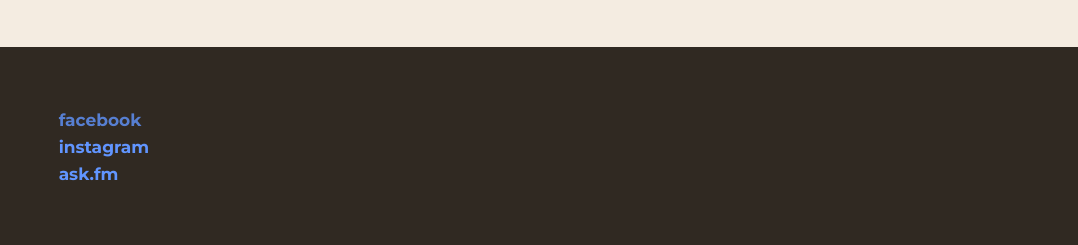
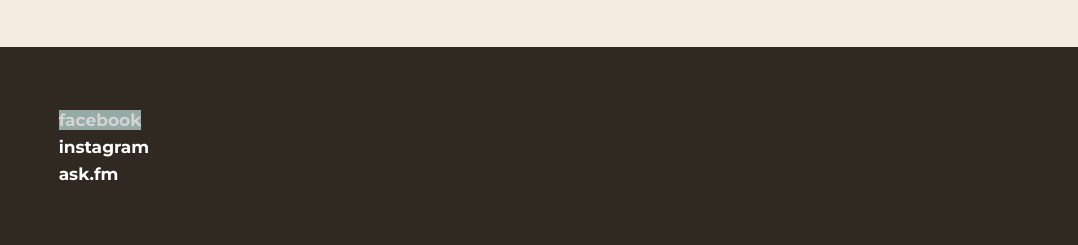
Before and after one commit to meoluoicuon/portfolio, a plain HTML site: page index.html in a window 1280 px wide. In both pictures the pointer is over the link "facebook". Shown: the part 4280-4525 px from the top of the page, 0-1078 px from the left. Drawn offline with nearby package versions, Linux system fonts and the light colour scheme.

Commit message:
Update style.css

```diff
--- a/css-main/style.css
+++ b/css-main/style.css
@@ -386,6 +386,7 @@
     transition: 0.2s all;
     -webkit-transition-delay: 0.1s;
     transition-delay: 0.1s;
+    font-weight: 700;
 }
 
 .work:hover .work-content h3 {
@@ -410,6 +411,7 @@
     transition: 0.2s all;
     -webkit-transition-delay: 0.2s;
     transition-delay: 0.2s;
+
 }
 
 .work:hover .work-content span {
@@ -578,8 +580,38 @@
 
 
 }
+.footer-text a{
+
+      color: white;
+      font-size: 17px;
+      font-family: Montserrat; /*mont*/
+      font-weight: 700;
+      text-transform: lowercase;
+
+
+}
+.footer-text a:hover{
+
+      color: white;
+      font-size: 17px;
+      font-family: Montserrat; /*mont*/
+      font-weight: 700;
+      text-transform: lowercase;
+     background-color: #aeccc7;
+
+}
 .bg-custom {
   background-color: #302922;
+}
+.aboutcontent a:hover {
+  background-color: #aeccc7;
+  color: white;
+}
+
+.aboutcontent a{
+font-weight: 700;
+color: black;
+
 }
 
 
```
